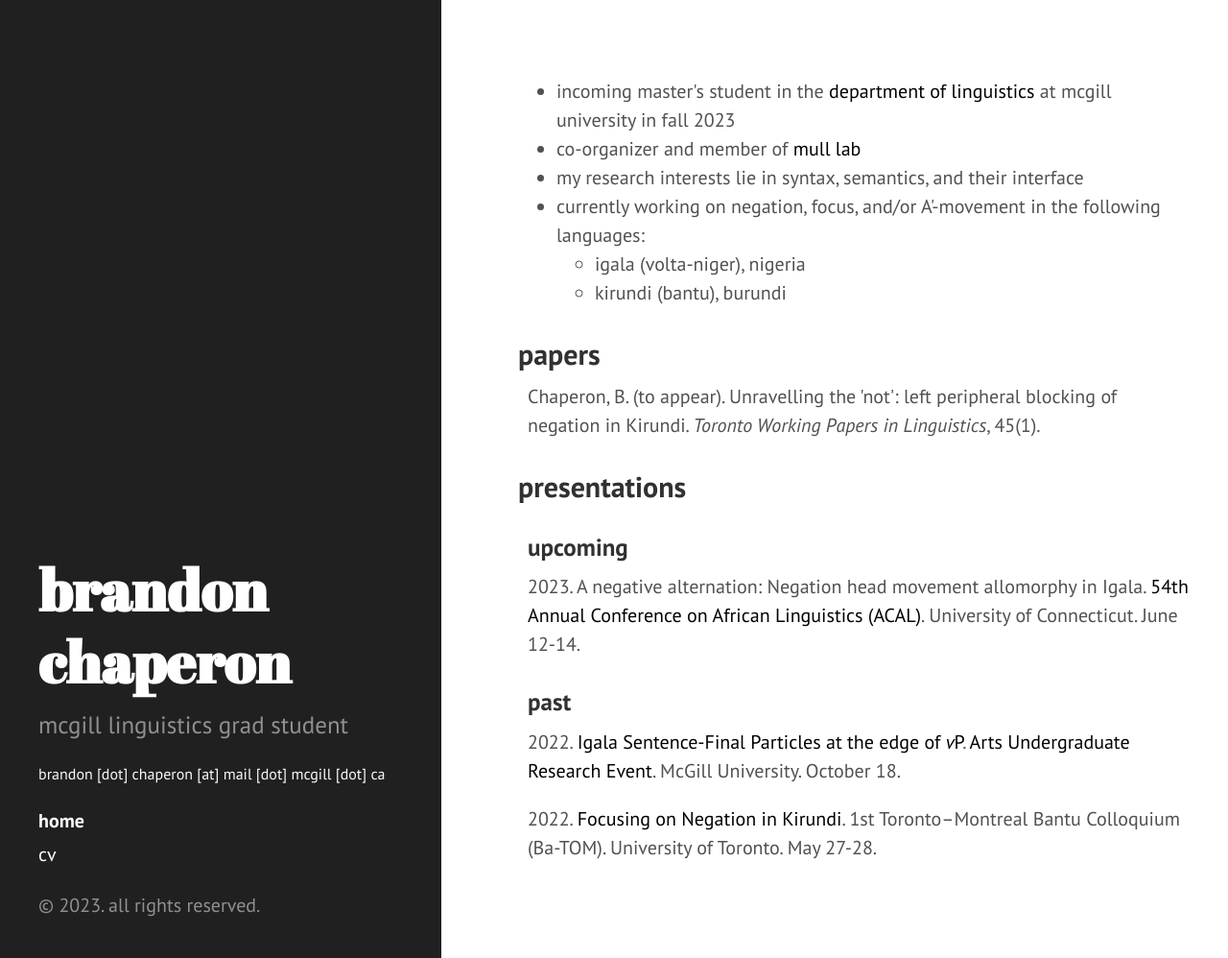
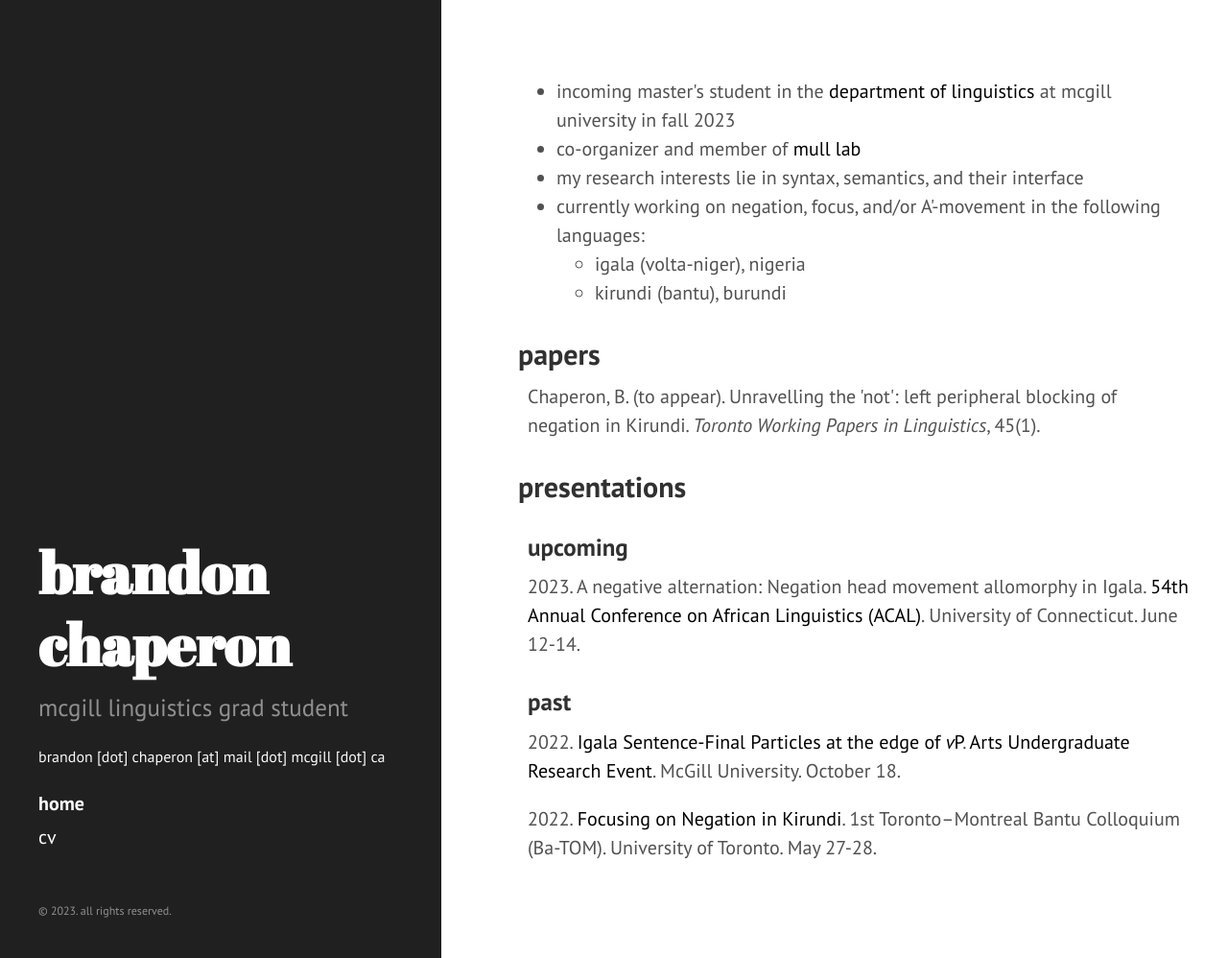
Before and after one commit to bchaper0n/bchaper0n.github.io, a Jekyll site: the page built from index.html, in a window 1280 px wide and 998 px high. Shown: the whole window at 96% size. Built offline with Jekyll 4.4.1, drawn with Linux system fonts in a browser that asks for light colours.

Commit message:
all rights smaller

```diff
--- a/_includes/sidebar.html
+++ b/_includes/sidebar.html
@@ -30,6 +30,6 @@
     </nav>
 
 
-    <p>&copy; {{ site.time | date: '%Y' }}. all rights reserved.</p>
+    <p style="margin-top: 50px; font-size: 12px;">&copy; {{ site.time | date: '%Y' }}. all rights reserved.</p>
   </div>
 </div>
```
